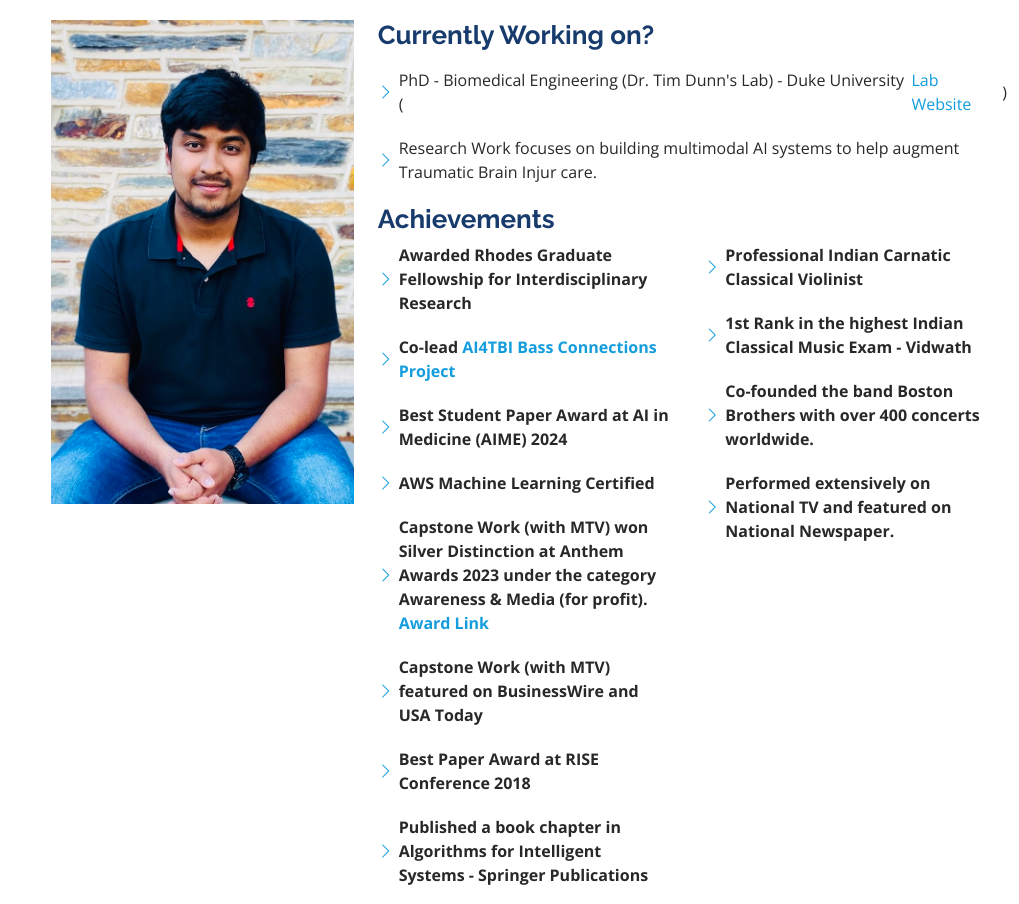
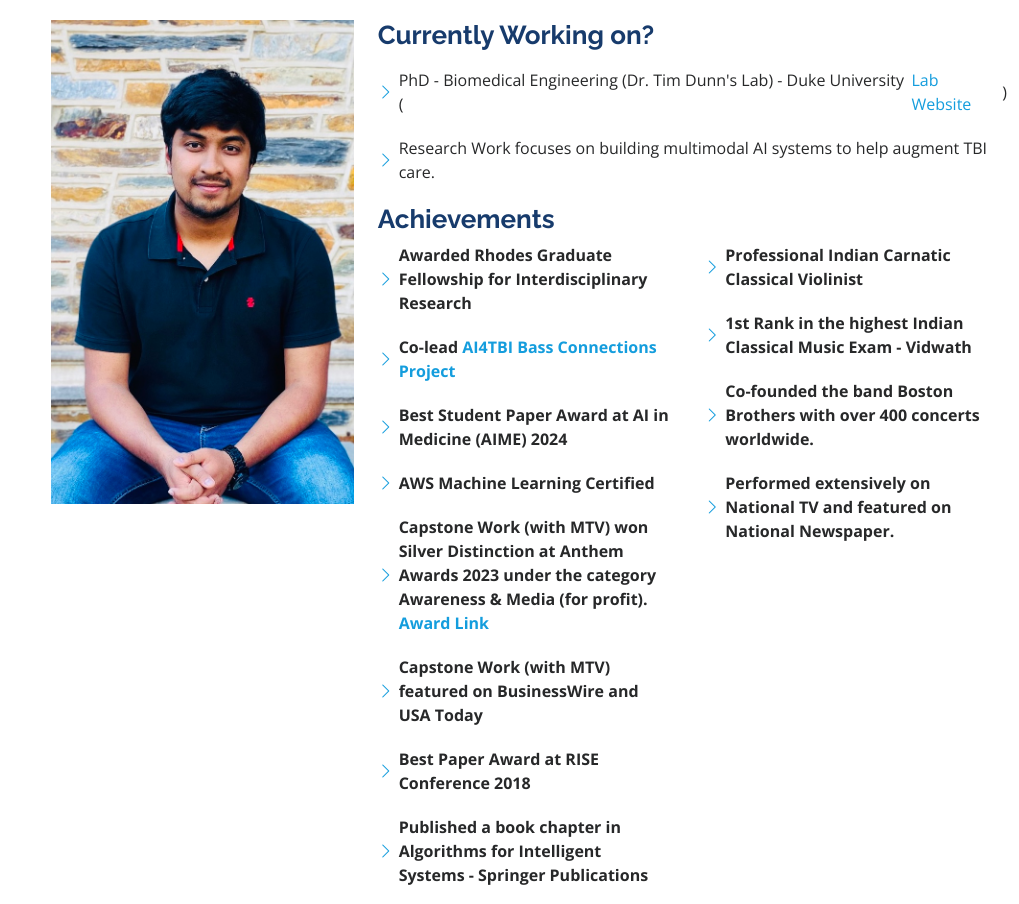
Before and after one commit to PranavM98/personal-website, a plain HTML site: page index.html in a window 1280 px wide. Shown: the part 1260-2164 px from the top of the page, without its empty margins (261-1280 px from the left). Drawn offline with nearby package versions, Linux system fonts and the light colour scheme.

Commit message:
Update index.html

```diff
--- a/index.html
+++ b/index.html
@@ -104,7 +104,7 @@
             <p class="fst-italic">
                <ul>
                  <li><i class="bi bi-chevron-right"></i> PhD  - Biomedical Engineering (Dr. Tim Dunn's Lab) - Duke University (<a href="https://www.tdunnlab.org">Lab Website</a>)</li>
-                  <li><i class="bi bi-chevron-right"></i>Research Work focuses on building multimodal AI systems to help augment Traumatic Brain Injur care.</li>
+                  <li><i class="bi bi-chevron-right"></i>Research Work focuses on building multimodal AI systems to help augment TBI care.</li>
               </ul>
             </p>
 
```
